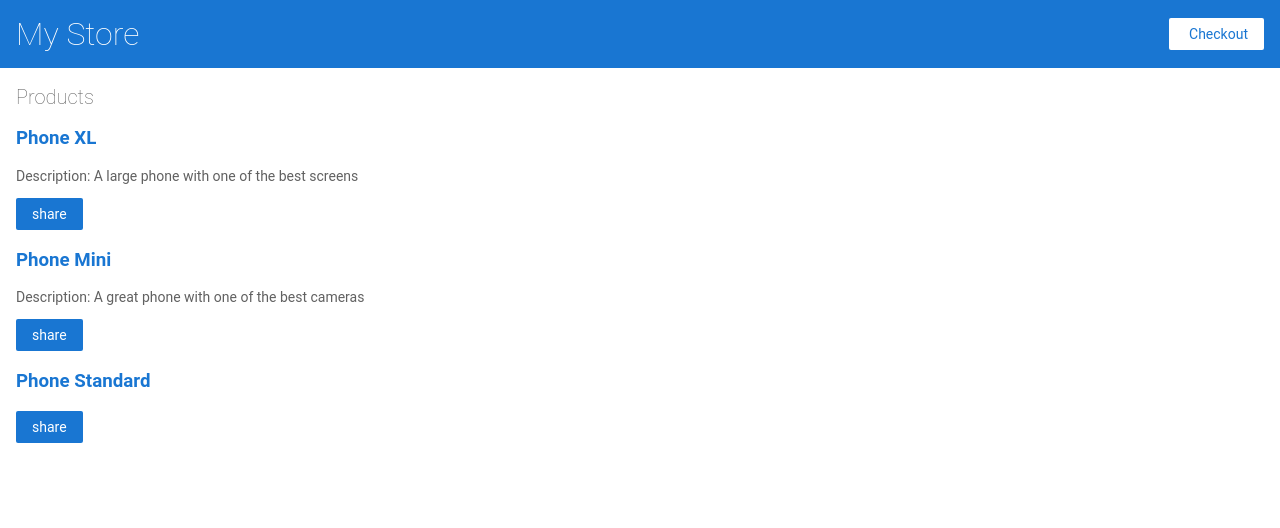
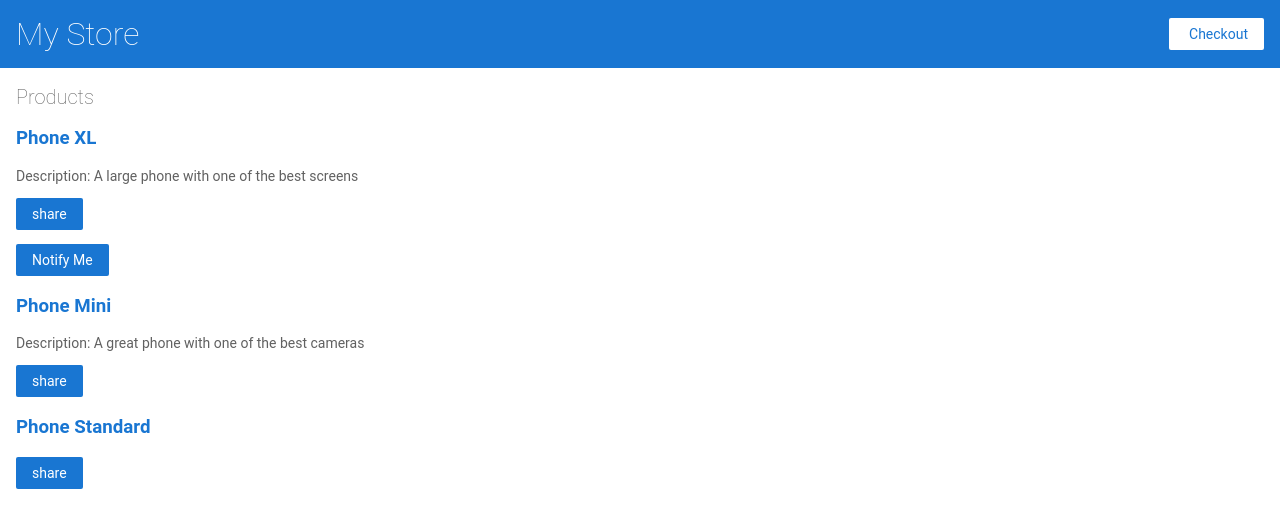
Before and after one commit to dambou12/angular-ivy-49ay5o, an Angular app: page / in a window 1280 px wide. Shown: the top 528 px of the page. Built offline with nearby package versions, Linux system fonts and the light colour scheme.

Commit message:
4 files modified

```diff
--- a/src/app/product-list/product-list.component.html
+++ b/src/app/product-list/product-list.component.html
@@ -13,5 +13,8 @@
   </p>
 
   <button (click)="share()"> share </button>
-
+  <app-product-alerts
+  [product]="product"
+  (notify)="onNotify()">
+</app-product-alerts>
 </div>
--- a/src/app/product-list/product-list.component.ts
+++ b/src/app/product-list/product-list.component.ts
@@ -8,5 +8,10 @@
 })
 export class ProductListComponent{
   products=products;
-  share;
+  share(){
+    window.alert('the product has been shared!');
+  };
+  onNotify(){
+    window.alert('you will be notified when the productr goes to th sale');
+  }
 }
--- a/src/app/products-alerts/product-alerts.component.html
+++ b/src/app/products-alerts/product-alerts.component.html
@@ -1,3 +1,3 @@
 <p *ngIf="product && product.price > 700">
-<button>Notify Me</button>
+  <button (click)="notify.emit()">Notify Me</button>
 </p>
--- a/src/app/products-alerts/product-alerts.components.ts
+++ b/src/app/products-alerts/product-alerts.components.ts
@@ -1,5 +1,6 @@
 import { Component, OnInit } from '@angular/core';
 import { Input } from '@angular/core';
+import { Output , EventEmitter } from '@angular/core';
 import { Product } from '../products';
 
 @Component({
@@ -8,7 +9,8 @@
   styleUrls: ['./product-alerts.component.css']
 })
 export class ProductAlertsComponent implements OnInit {
-  @Input() product!: Product;
+  @Input() product: Product|undefined ;
+  @Output() notify = new EventEmitter();
   constructor() {}
   ngOnInit() {}
 }
```
